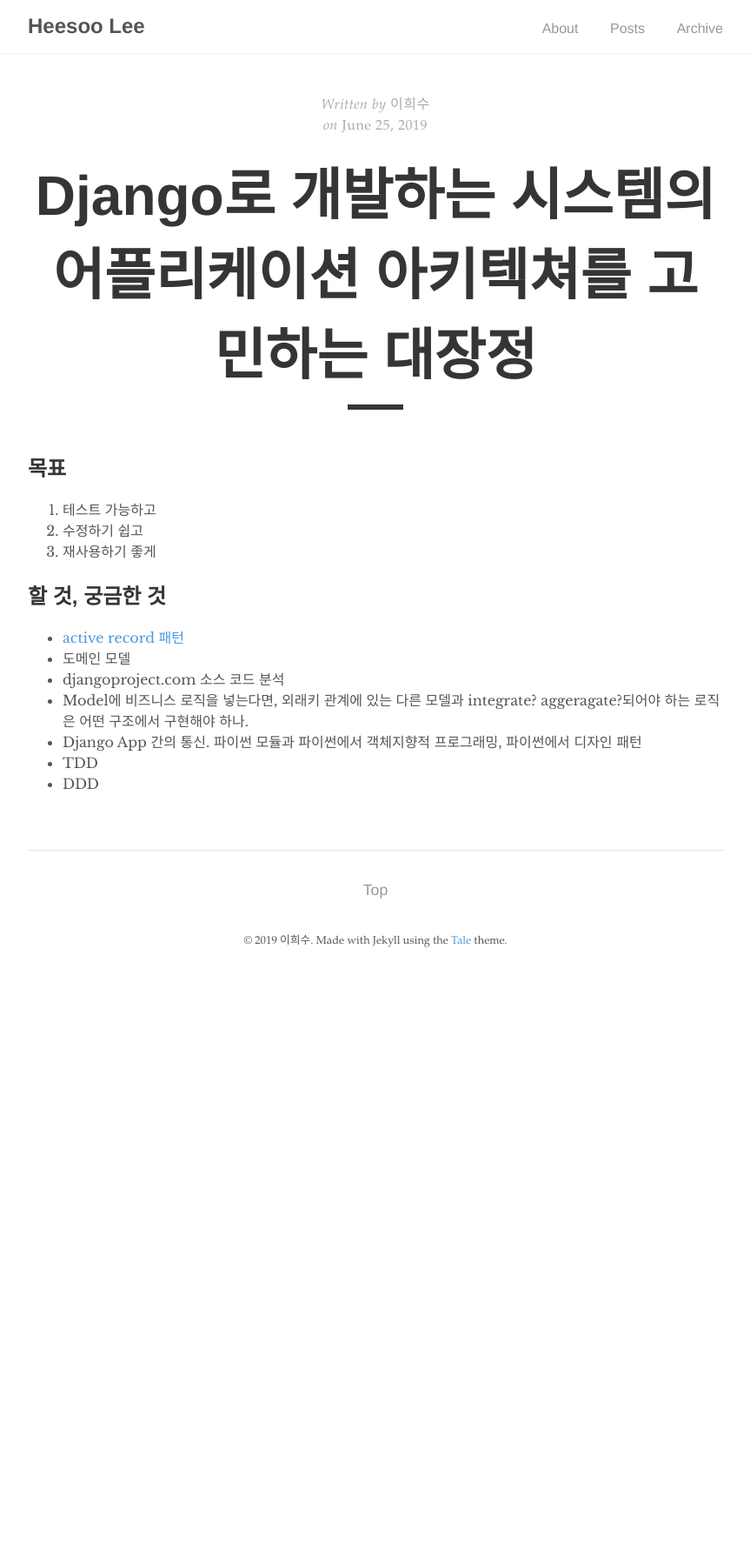
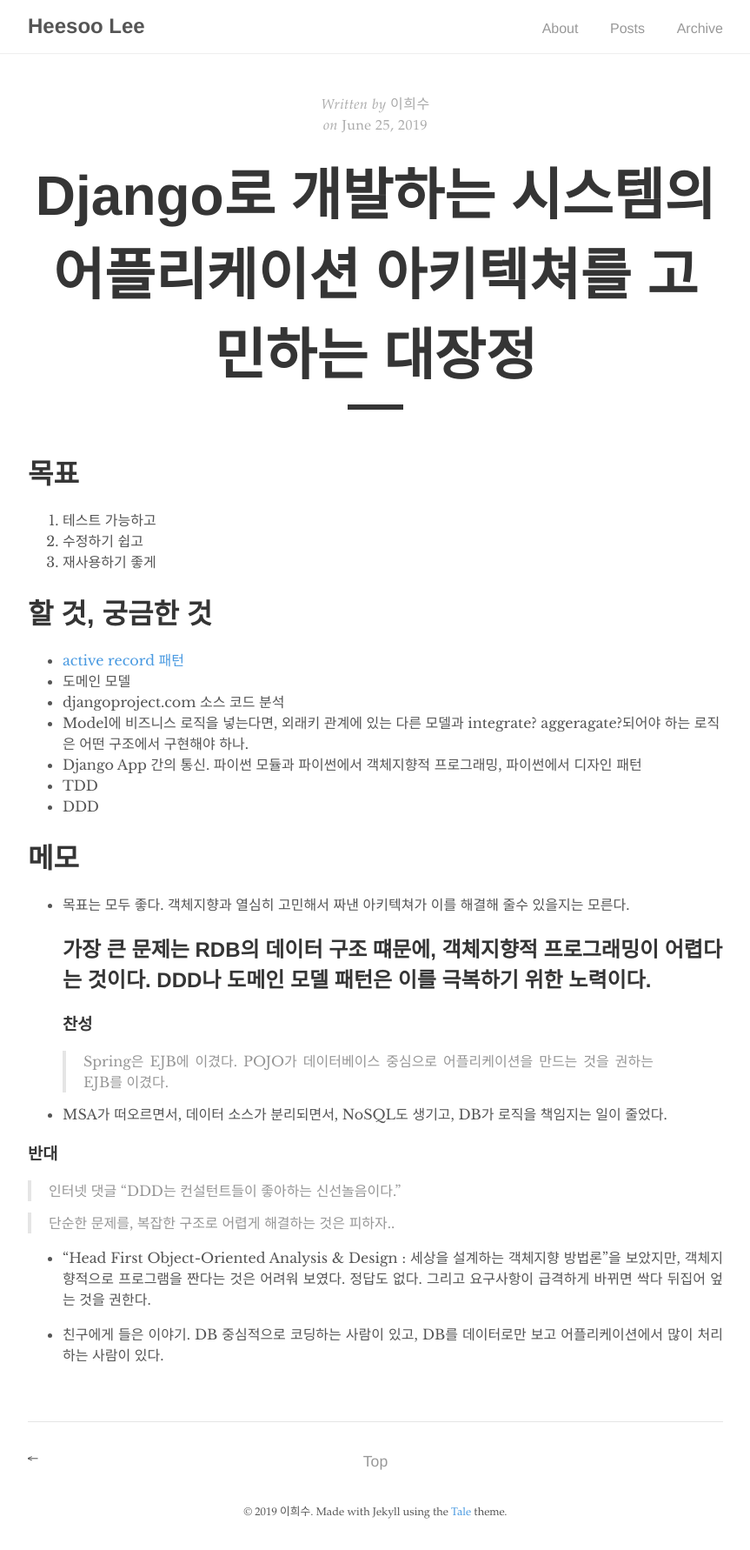
Before and after one commit to hs-glenn-lee/hs-glenn-lee.github.io, a Jekyll site: the page built from _posts/2019-06-25-Django-architecture-start.md, in a window 1280 px wide. Shown: the whole page at 87% size, without its empty margins (208-1071 px from the left). Built offline with Jekyll 4.4.1, drawn with Linux system fonts in a browser that asks for light colours; before the commit the page ends 1125 px from its top, so only the background shows below that.

Commit message:
fix django start

```diff
--- a/_posts/2019-06-25-Django-architecture-start.md
+++ b/_posts/2019-06-25-Django-architecture-start.md
@@ -5,12 +5,12 @@ author: "이희수"
 ---
 
 
-## 목표
+# 목표
 1. 테스트 가능하고
 2. 수정하기 쉽고
 3. 재사용하기 좋게
 
-## 할 것, 궁금한 것
+# 할 것, 궁금한 것
 - [active record 패턴](https://hs-glenn-lee.github.io/2019-06-22/active-record_pattern)
 - 도메인 모델
 - djangoproject.com 소스 코드 분석
@@ -18,3 +18,24 @@ author: "이희수"
 - Django App 간의 통신. 파이썬 모듈과 파이썬에서 객체지향적 프로그래밍, 파이썬에서 디자인 패턴
 - TDD
 - DDD
+
+
+# 메모
+
+- 목표는 모두 좋다. 객체지향과 열심히 고민해서 짜낸 아키텍쳐가 이를 해결해 줄수 있을지는 모른다.
+## 가장 큰 문제는 RDB의 데이터 구조 떄문에, 객체지향적 프로그래밍이 어렵다는 것이다. DDD나 도메인 모델 패턴은 이를 극복하기 위한 노력이다.
+### 찬성
+> Spring은 EJB에 이겼다. POJO가 데이터베이스 중심으로 어플리케이션을 만드는 것을 권하는 EJB를 이겼다.
+
+- MSA가 떠오르면서, 데이터 소스가 분리되면서, NoSQL도 생기고, DB가 로직을 책임지는 일이 줄었다.
+
+### 반대
+> 인터넷 댓글 "DDD는 컨설턴트들이 좋아하는 신선놀음이다."
+
+> 단순한 문제를, 복잡한 구조로 어렵게 해결하는 것은 피하자..
+
+- "Head First Object-Oriented Analysis & Design : 세상을 설계하는 객체지향 방법론"을 보았지만, 객체지향적으로 프로그램을 짠다는 것은 어려워 보였다. 정답도 없다. 그리고 요구사항이 급격하게 바뀌면 싹다 뒤집어 엎는 것을 권한다.
+
+
+
+- 친구에게 들은 이야기. DB 중심적으로 코딩하는 사람이 있고, DB를 데이터로만 보고 어플리케이션에서 많이 처리하는 사람이 있다.
```
Also changed, not shown: _posts/2019-06-25-domain-model.md (added, +5 -0 lines).
